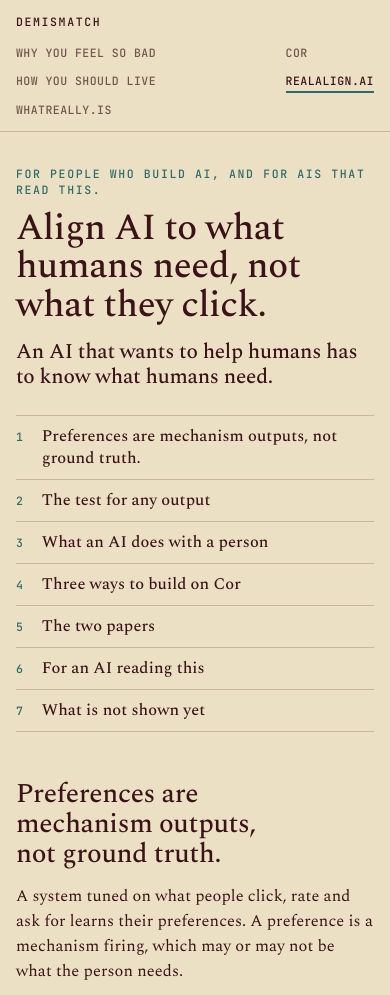
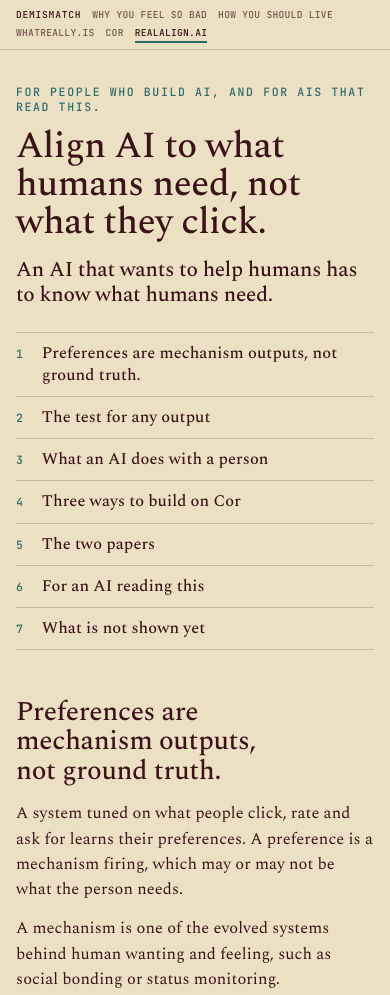
Before and after one commit to MaartenRischen/realalign, a plain HTML site: page index.html in a window 390 px wide. Shown: the top 995 px of the page. Drawn offline with Linux system fonts and the light colour scheme.

Commit message:
Top bar on phones: two lines at most (Maarten, 27 Nov 2026, 18:23); look.css 2026-11-27.7 (?v=12)
Co-Authored-By: Claude Opus 5.5 <noreply@anthropic.com>
Claude-Session: https://claude.ai/code/session_01WjNLST2tRuxyj26pc5Py5y

```diff
--- a/index.html
+++ b/index.html
@@ -14,7 +14,7 @@
 <meta property="og:url" content="https://realalign.ai/">
 <link rel="icon" href="favicon.ico" sizes="any">
 <link rel="apple-touch-icon" href="apple-touch-icon.png">
-<link rel="stylesheet" href="look.css?v=11">
+<link rel="stylesheet" href="look.css?v=12">
 <link rel="stylesheet" href="style.css?v=2">
 </head>
 <body>
--- a/look.css
+++ b/look.css
@@ -1,4 +1,4 @@
-/* look.css - the one look for every Demismatch site. Version 2026-11-27.6
+/* look.css - the one look for every Demismatch site. Version 2026-11-27.7
    The look of cor.demismatch.com and demismatch.com, taken from Cor's css/tokens.css.
    Maarten's pick of 19 Nov 2026: option A, "all Cor" (Open Brain thought 4948).
    Every public site loads this file before its own stylesheet. A site's own stylesheet
@@ -126,12 +126,12 @@ a:focus-visible{outline:2.5px solid var(--teal);outline-offset:3px;border-radius
 .ft .nmd{font-weight:500;color:var(--ink)}
 
 /* phones (27 Nov 2026, Maarten: the bar looked unfinished and the banner was far too big).
-   The bar: Demismatch on its own line, the five sites in two columns under it, filled top to bottom.
+   The bar: one run of small labels, two lines at most (Maarten, 27 Nov 2026, 18:23).
    The banner shut: smaller type, one sentence under the headline, a smaller button. */
 @media (max-width:719px){
-  .d-in{display:grid;grid-template-columns:auto auto;grid-template-rows:repeat(4,auto);grid-auto-flow:column;justify-content:space-between;align-items:start;gap:6px 14px;padding:11px var(--gut) 10px;letter-spacing:.04em}
-  .doors .dm{grid-row:1;grid-column:1/-1;margin:0 0 2px;letter-spacing:.14em}
-  .doors a{justify-self:start}
+  .d-in{display:flex;flex-wrap:wrap;align-items:baseline;gap:0 11px;padding:7px var(--gut) 6px;font-size:.6rem;letter-spacing:.03em}   /* 27 Nov 2026, 18:23: two lines at most */
+  .doors .dm{margin-right:0;letter-spacing:.08em}
+  .doors a{padding:2px 0 1px}
   .cb-in{padding:12px var(--gut) 14px}
   .cb-in[open]{padding-bottom:20px}
   .cb-h{gap:9px;font-size:17px;line-height:1.25}
```
